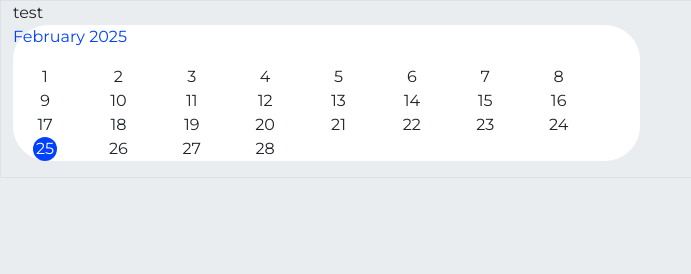
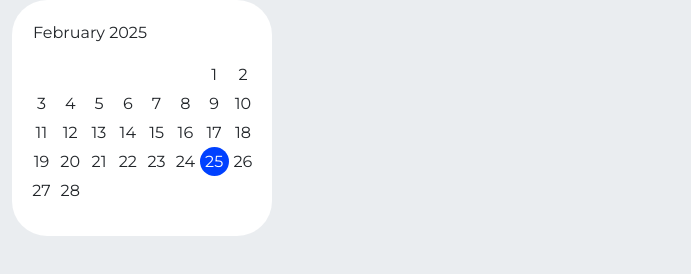
Before and after one commit to markxxi/Attendance-Automation, a plain HTML site: page test2.html in a window 1280 px wide. Shown: the whole page, without its empty margins (0-691 px from the left). Drawn offline with nearby package versions, Linux system fonts and the light colour scheme.

Commit message:
calendar design

```diff
--- a/test2.html
+++ b/test2.html
@@ -26,18 +26,11 @@ body {
 .container1 {
   background-color: var(--white);
   border-radius: 35px;
-  width: 50%;
-
+  width: fit-content;
+  padding: 15px;
 }
 header {
-  display: flex;
-  justify-content: space-between;
-  align-items: center;
-
-}
-.header-display {
-  display: flex;
-  align-items: center;
+  margin: 6px;
 }
 .header-display p {
   color: var(--accent);
@@ -53,7 +46,7 @@ pre {
   display: grid;
   grid-template-columns: repeat(8, 1fr);
   margin: auto;
-  padding: 0 20px;
+
   justify-content: space-between;
 }
 .week div,
@@ -61,8 +54,8 @@ pre {
   display: flex;
   justify-content: center;
   align-items: center;
-  height: 1.5rem;
-  width: 1.5rem;
+  height: 1.8rem;
+  width: 1.8rem;
   border-radius: 100%;
 }
 .days div:hover {
@@ -80,17 +73,15 @@ pre {
 
 </style>
 <body>
-  <div class="container-fluid border">
-<div>
-  test
-</div>
-  <div class="container1 border-fluid">
-    <div class="calendar">
+  <div class="container-fluid ">
+
+  <div class="container1 ">
+    <div class="calendar ">
       <header>
 
-        <div class="header-display">
-          <p class="display">""</p>
-        </div>
+        <div class="header-display "></div>
+          <p class="display "></p>
+
 
       </header>
       <!-- <div class="week">
@@ -128,7 +119,7 @@ function displayCalendar() {
 
   const lastDay = new Date(year, month + 1, 0);
 
-  const firstDayIndex = 0//4
+  const firstDayIndex = firstDay.getDay();//4
 
   const numberOfDays = lastDay.getDate(); //31
 
```
